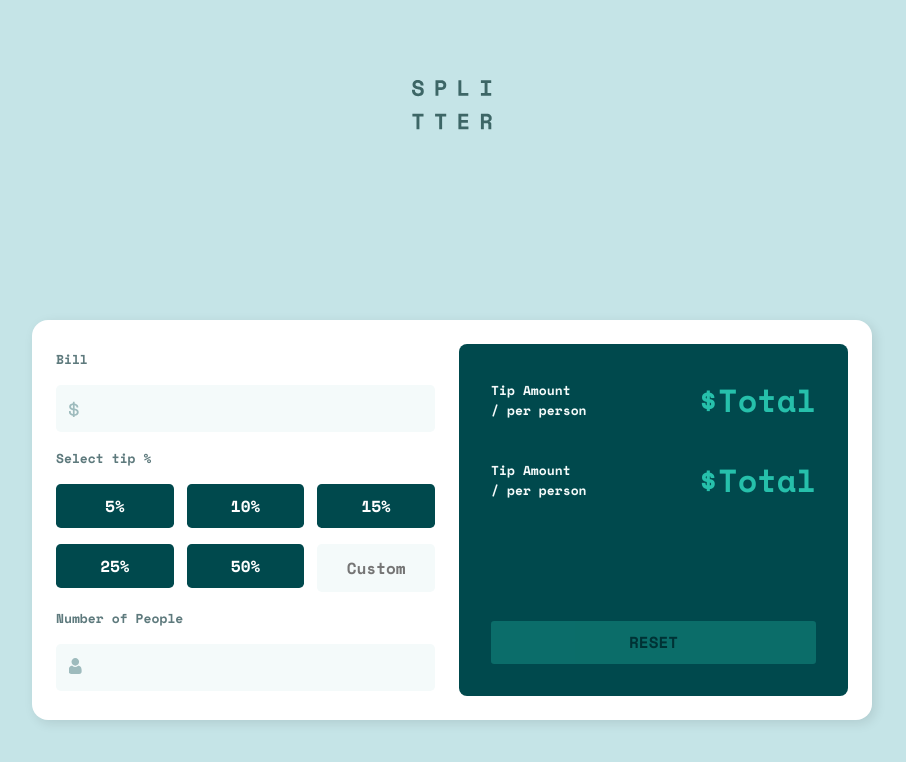
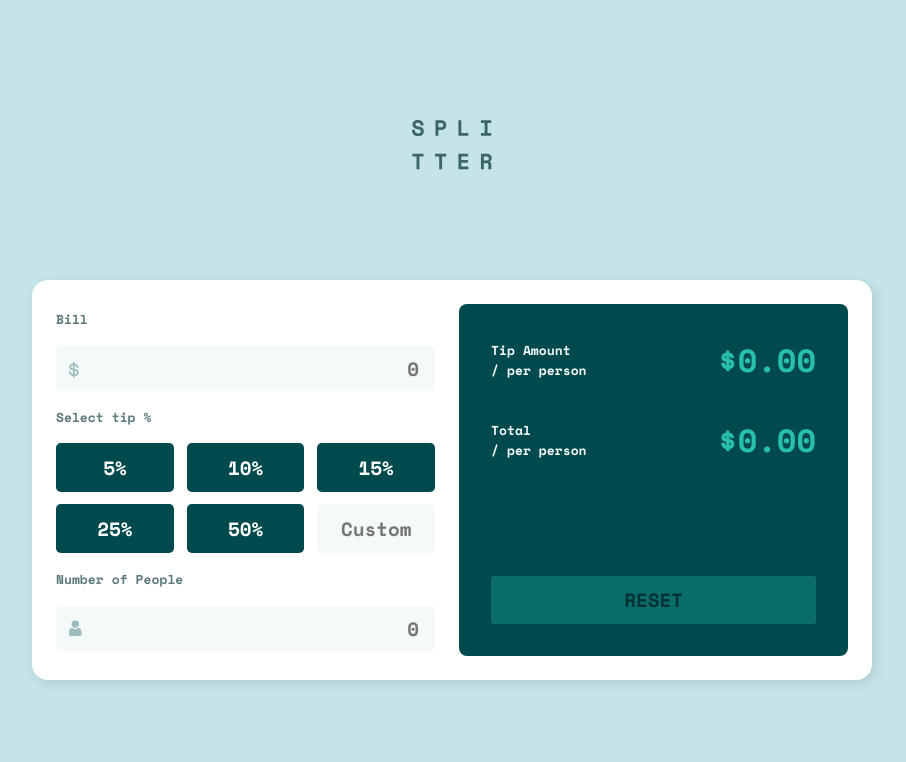
Before and after one commit to tabascum/tip-calculator-app, a Nuxt app: page / in a window 1280 px wide. Shown: the top 762 px of the page, without its empty margins (188-1094 px from the left). Built offline with nearby package versions, Linux system fonts and the light colour scheme.

Commit message:
update: overall layout

```diff
--- a/app.vue
+++ b/app.vue
@@ -7,7 +7,7 @@
 
 <style>
 main {
-  height: 80vh;
+  height: 70vh;
   width: minmax(375px, 1440px);
   display: flex;
   flex-direction: column;
@@ -21,7 +21,7 @@ main img {
 
 @media (max-width: 768px) {
   main {
-    height: 100%;
+    height: 80vh;
     gap: 2rem;
   }
 }
--- a/assets/styles/base.css
+++ b/assets/styles/base.css
@@ -19,6 +19,8 @@
   --very-light-grayish-cyan: hsl(189, 41%, 97%);
   --white: hsl(0, 0%, 100%);
 
+  --error: hsl(0, 80%, 60%);
+
   -fs-inputs: 24px;
 }
 
--- a/components/BillComponent.vue
+++ b/components/BillComponent.vue
@@ -5,7 +5,12 @@
         <div class="input-container">
           <p>Bill</p>
           <span class="dollar-icon"></span>
-          <input type="text" name="bill-total" id="bill-total" />
+          <input
+            type="text"
+            name="bill-total"
+            id="bill-total"
+            placeholder="0"
+          />
         </div>
 
         <div class="buttons-container">
@@ -26,14 +31,51 @@
         </div>
 
         <div class="input-container">
-          <p>Number of People</p>
+          <div class="input-container-header">
+            <p>Number of People</p>
+            <p>Can't be zero</p>
+          </div>
           <span class="person-icon"></span>
-          <input type="text" name="people-total" id="people-total" />
+          <input
+            type="text"
+            name="people-total"
+            id="people-total"
+            placeholder="0"
+          />
         </div>
       </div>
     </article>
   </section>
 </template>
+
+<script setup>
+const predefinedPercentages = [10, 15, 20, 25, 30];
+
+let billTotal = 0;
+let tipPercentage = predefinedPercentages[0];
+let customTip = 0;
+let numPeople = 1;
+
+const tipAmount = computed(() => {
+  if (customTip) {
+    return customTip;
+  } else {
+    return billTotal * (tipPercentage / 100);
+  }
+});
+
+const totalAmount = computed(() => {
+  return billTotal + tipAmount.value;
+});
+
+const tipPerPerson = computed(() => {
+  return tipAmount.value / numPeople;
+});
+
+const totalPerPerson = computed(() => {
+  return totalAmount.value / numPeople;
+});
+</script>
 
 <style scoped>
 .bill-container {
@@ -50,9 +92,19 @@
   flex-direction: column;
 }
 
+.input-container-header {
+  display: flex;
+  justify-content: space-between;
+}
+
+.input-container-header p:nth-child(2) {
+  display: none;
+  color: var(--error);
+}
+
 span {
   position: relative;
-  height: 1rem;
+  height: 1.1rem;
   width: 0.8rem;
 }
 
@@ -67,7 +119,7 @@ img {
   width: 100%;
   content: "";
   background: url("../assets/images/icon-dollar.svg") no-repeat;
-  top: 2.5rem;
+  top: 2.55rem;
   left: 1.2rem;
   transform: translate(-50%, -50%);
 }
@@ -78,7 +130,7 @@ img {
   width: 100%;
   content: "";
   background: url("../assets/images/icon-person.svg") no-repeat;
-  top: 2.4rem;
+  top: 2.55rem;
   left: 1.2rem;
   transform: translate(-50%, -50%);
 }
@@ -147,29 +199,37 @@ img {
 }
 
 input {
-  padding: 0.6rem 1rem;
+  padding: 0.5rem 1rem;
   background-color: var(--very-light-grayish-cyan);
   border-radius: 0.3rem;
   border: none;
   width: 100%;
   color: var(--very-dark-cyan);
-  font-size: 1rem;
+  font-size: 1.2rem;
   direction: ltr;
   text-align: end;
-  border: 0.15rem solid transparent;
+  outline: 0.1rem solid transparent;
 }
 
 input:focus-visible {
-  outline: 0.15rem solid var(--strong-cyan);
+  outline: 0.1rem solid var(--strong-cyan);
+}
+
+input.error {
+  outline: 0.1rem solid var(--error);
+}
+
+#custom::placeholder {
+  text-align: center;
 }
 
 ::placeholder {
-  text-align: center;
+  text-align: end;
 }
 ::-webkit-input-placeholder {
-  text-align: center;
+  text-align: end;
 }
 ::-moz-placeholder {
-  text-align: center;
+  text-align: end;
 }
 </style>
--- a/components/ButtonComponent.vue
+++ b/components/ButtonComponent.vue
@@ -14,7 +14,7 @@ button {
   border-radius: 0.3rem;
   color: var(--white);
   background-color: var(--very-dark-cyan);
-  font-size: 1rem;
+  font-size: 1.2rem;
   transition: all 0.5s;
   cursor: pointer;
 }
--- a/components/TipComponent.vue
+++ b/components/TipComponent.vue
@@ -6,21 +6,23 @@
           <p>Tip Amount</p>
           <p>/ per person</p>
         </div>
-        <p class="total">$Total</p>
+        <p class="total">$0.00</p>
       </div>
       <div class="tip-content">
         <div class="text">
-          <p>Tip Amount</p>
+          <p>Total</p>
           <p>/ per person</p>
         </div>
-        <p class="total">$Total</p>
+        <p class="total">$0.00</p>
       </div>
     </article>
     <button class="reset-button">RESET</button>
   </section>
 </template>
 
-<style>
+<script setup></script>
+
+<style scoped>
 .tip-container {
   width: 35vw;
   height: auto;
@@ -64,7 +66,7 @@
   border: none;
   opacity: 0.3;
   cursor: pointer;
-  font-size: 1rem;
+  font-size: 1.2rem;
   background-color: var(--strong-cyan);
   transition: all 0.5s;
 }
--- a/package.json
+++ b/package.json
@@ -12,5 +12,11 @@
     "@nuxt/devtools": "latest",
     "nuxt": "^3.7.3",
     "nuxt-icon": "^0.5.0"
+  },
+  "dependencies": {
+    "@pinia/nuxt": "^0.4.11"
+  },
+  "overrides": {
+    "vue": "latest"
   }
 }
```
Also changed, not shown: 1 other file (tests, documents, lock files or other folders).
